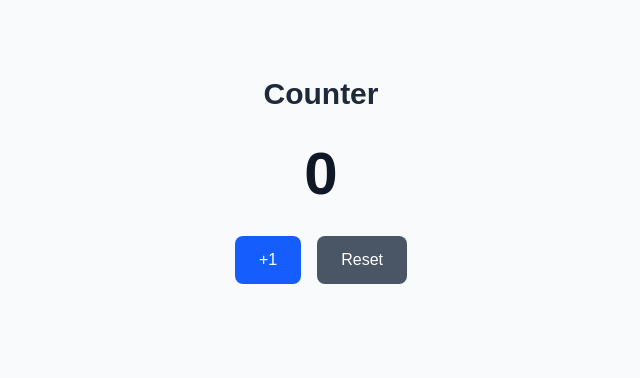
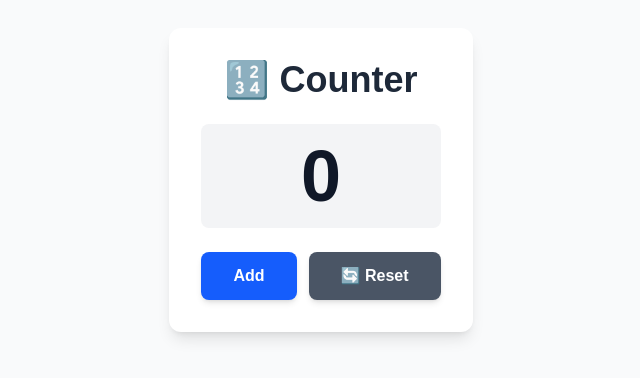
Before and after one commit to JittoJoseph/Test-Project, a Next.js app: page / in a window 1280 px wide. Shown: the part 220-598 px from the top of the page, without its empty margins (319-959 px from the left). Built offline with nearby package versions, Linux system fonts and the light colour scheme.

Commit message:
style: enhance UI elements and improve layout for counter component

```diff
--- a/src/app/page.tsx
+++ b/src/app/page.tsx
@@ -33,24 +33,26 @@ export default function Home() {
     <div
       className={`min-h-screen ${backgroundColors[bgColorIndex]} flex items-center justify-center p-8 transition-colors duration-500`}
     >
-      <div className="text-center">
-        <h1 className="text-3xl font-bold text-gray-800 mb-8">Counter</h1>
+      <div className="text-center bg-white rounded-xl shadow-lg p-8 max-w-md mx-auto">
+        <h1 className="text-4xl font-bold text-gray-800 mb-6">🔢 Counter</h1>
 
-        <div className="text-6xl font-bold text-gray-900 mb-8">{count}</div>
+        <div className="text-7xl font-bold text-gray-900 mb-6 bg-gray-100 rounded-lg py-4">
+          {count}
+        </div>
 
-        <div className="flex gap-4 justify-center">
+        <div className="flex gap-3 justify-center">
           <button
             onClick={incrementCounter}
-            className="px-6 py-3 bg-blue-600 hover:bg-blue-700 text-white font-medium rounded-lg transition-colors"
+            className="px-8 py-3 bg-blue-600 hover:bg-blue-700 text-white font-semibold rounded-lg transition-all duration-200 hover:scale-105 shadow-md"
           >
-            +1
+            Add
           </button>
 
           <button
             onClick={resetCounter}
-            className="px-6 py-3 bg-gray-600 hover:bg-gray-700 text-white font-medium rounded-lg transition-colors"
+            className="px-8 py-3 bg-gray-600 hover:bg-gray-700 text-white font-semibold rounded-lg transition-all duration-200 hover:scale-105 shadow-md"
           >
-            Reset
+            🔄 Reset
           </button>
         </div>
       </div>
```
